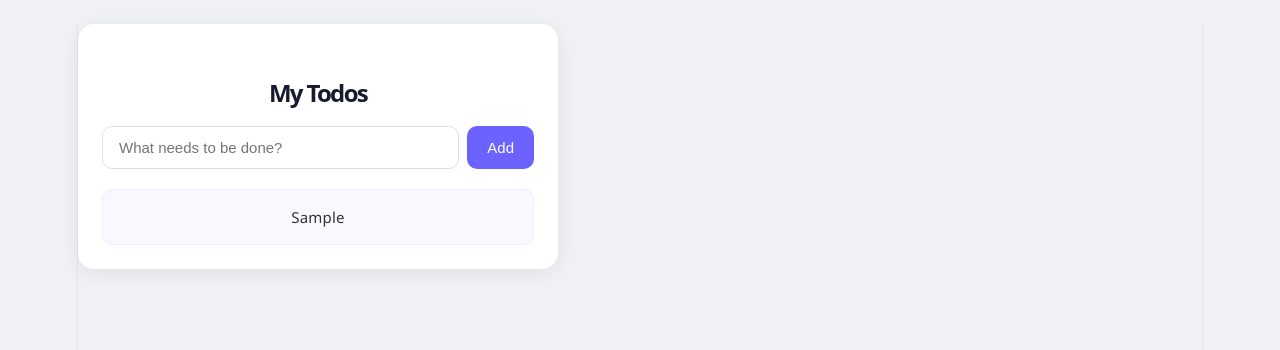
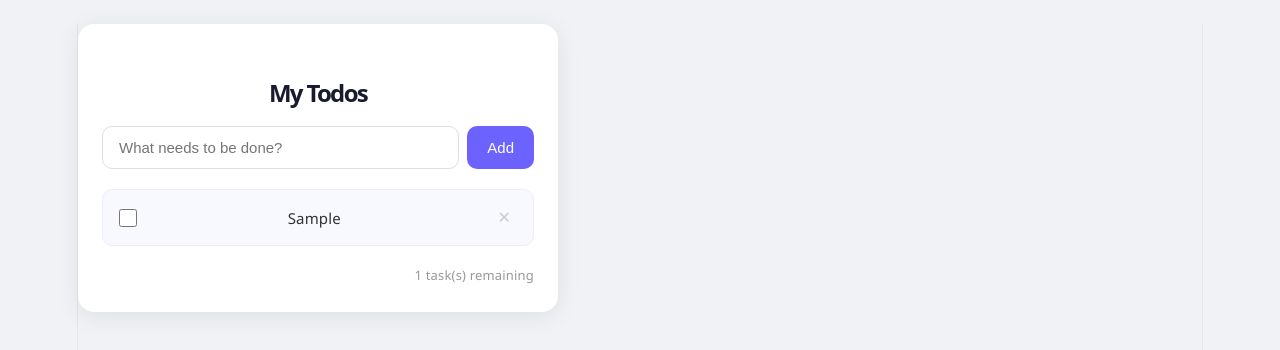
Before and after one commit to shubhamyadav-29/-Todo-List-App, a React (Vite) app: page / in a window 1280 px wide. Both pictures are taken after typing "Sample" into the empty fields and a click on the button "Add". Shown: the top 350 px of the page. Built offline with nearby package versions, Linux system fonts and the light colour scheme.

Commit message:
feat: build todo app with add, delete and complete toggle

```diff
--- a/src/App.css
+++ b/src/App.css
@@ -74,10 +74,61 @@ body {
 }
 
 .todo-item {
+  display: flex;
+  align-items: center;
+  gap: 12px;
   background: #f8f8ff;
   border: 1px solid #ededff;
   border-radius: 10px;
   padding: 14px 16px;
+  transition: opacity 0.2s;
+}
+
+/* ✅ Completed style */
+.todo-item.completed {
+  opacity: 0.5;
+}
+
+.todo-item.completed .todo-text {
+  text-decoration: line-through;
+  color: #999;
+}
+
+.todo-checkbox {
+  width: 18px;
+  height: 18px;
+  accent-color: #6c63ff;
+  cursor: pointer;
+  flex-shrink: 0;
+}
+
+.todo-text {
+  flex: 1;
   font-size: 15px;
   color: #333;
+  word-break: break-word;
 }
+
+.delete-btn {
+  background: none;
+  border: none;
+  color: #ccc;
+  font-size: 16px;
+  cursor: pointer;
+  padding: 4px 6px;
+  border-radius: 6px;
+  transition: color 0.2s, background 0.2s;
+  flex-shrink: 0;
+}
+
+.delete-btn:hover {
+  color: #ff4d4d;
+  background: #fff0f0;
+}
+
+.todo-count {
+  margin-top: 16px;
+  font-size: 13px;
+  color: #999;
+  text-align: right;
+}
--- a/src/App.jsx
+++ b/src/App.jsx
@@ -2,30 +2,43 @@ import { useState } from 'react'
 import './App.css'
 
 function App() {
-  // useState gives us a variable + a function to update it
-  // React re-renders the UI every time we call setTodos
   const [todos, setTodos] = useState([])
   const [inputValue, setInputValue] = useState('')
 
   function handleAddTodo() {
-    // Don't add empty tasks
     if (inputValue.trim() === '') return
 
     const newTodo = {
-      id: Date.now(),       // unique id using timestamp
+      id: Date.now(),
       text: inputValue,
       completed: false
     }
 
-    setTodos([...todos, newTodo])  // spread old todos, add new one
-    setInputValue('')               // clear the input
+    setTodos([...todos, newTodo])
+    setInputValue('')
+  }
+
+  // ✅ NEW: Toggle completed true/false for a specific todo
+  function handleToggle(id) {
+    setTodos(todos.map((todo) =>
+      todo.id === id ? { ...todo, completed: !todo.completed } : todo
+    ))
+  }
+
+  // ✅ NEW: Remove a todo by filtering it out
+  function handleDelete(id) {
+    setTodos(todos.filter((todo) => todo.id !== id))
+  }
+
+  // ✅ NEW: Add task when user presses Enter key
+  function handleKeyDown(e) {
+    if (e.key === 'Enter') handleAddTodo()
   }
 
   return (
     <div className="container">
       <h1 className="title">My Todos</h1>
 
-      {/* Input area */}
       <div className="input-row">
         <input
           className="todo-input"
@@ -33,20 +46,46 @@ function App() {
           placeholder="What needs to be done?"
           value={inputValue}
           onChange={(e) => setInputValue(e.target.value)}
+          onKeyDown={handleKeyDown}
         />
         <button className="add-btn" onClick={handleAddTodo}>
           Add
         </button>
       </div>
 
-      {/* Todo list */}
       <ul className="todo-list">
         {todos.map((todo) => (
-          <li key={todo.id} className="todo-item">
-            {todo.text}
+          <li key={todo.id} className={`todo-item ${todo.completed ? 'completed' : ''}`}>
+
+            {/* Checkbox to toggle complete */}
+            <input
+              type="checkbox"
+              className="todo-checkbox"
+              checked={todo.completed}
+              onChange={() => handleToggle(todo.id)}
+            />
+
+            {/* Task text */}
+            <span className="todo-text">{todo.text}</span>
+
+            {/* Delete button */}
+            <button
+              className="delete-btn"
+              onClick={() => handleDelete(todo.id)}
+            >
+              ✕
+            </button>
+
           </li>
         ))}
       </ul>
+
+      {/* ✅ NEW: Show count of remaining tasks */}
+      {todos.length > 0 && (
+        <p className="todo-count">
+          {todos.filter(t => !t.completed).length} task(s) remaining
+        </p>
+      )}
     </div>
   )
 }
```
